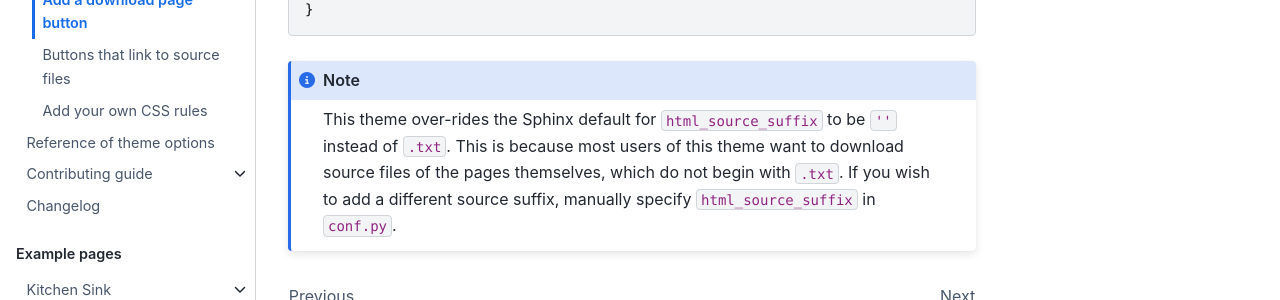
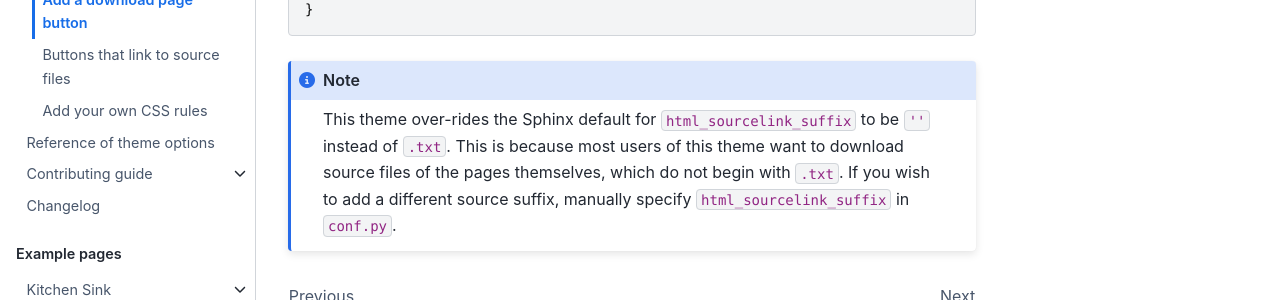
Before and after one commit to executablebooks/sphinx-book-theme, a Sphinx documentation site: the page built from docs/components/download.md, in a window 1280 px wide and 900 px high. Shown: the part 366-666 px from the top of the window. Built offline with Sphinx 7.4.7 and the Sphinx Book theme 1.1.4, drawn with Linux system fonts in a browser that asks for light colours; pages that are not in the unit, such as notebooks, are missing from menus; comment, search, counter and statistics services are not loaded; the version number is read from the project's files by our own code.

Commit message:
Update download.md (#859)
Correct the option name.

````diff
--- a/docs/components/download.md
+++ b/docs/components/download.md
@@ -13,7 +13,7 @@ html_theme_options = {
 ```
 
 ```{note}
-This theme over-rides the Sphinx default for `html_source_suffix` to be `''` instead of `.txt`.
+This theme over-rides the Sphinx default for `html_sourcelink_suffix` to be `''` instead of `.txt`.
 This is because most users of this theme want to download source files of the pages themselves, which do not begin with `.txt`.
-If you wish to add a different source suffix, manually specify `html_source_suffix` in `conf.py`.
+If you wish to add a different source suffix, manually specify `html_sourcelink_suffix` in `conf.py`.
 ```
````
